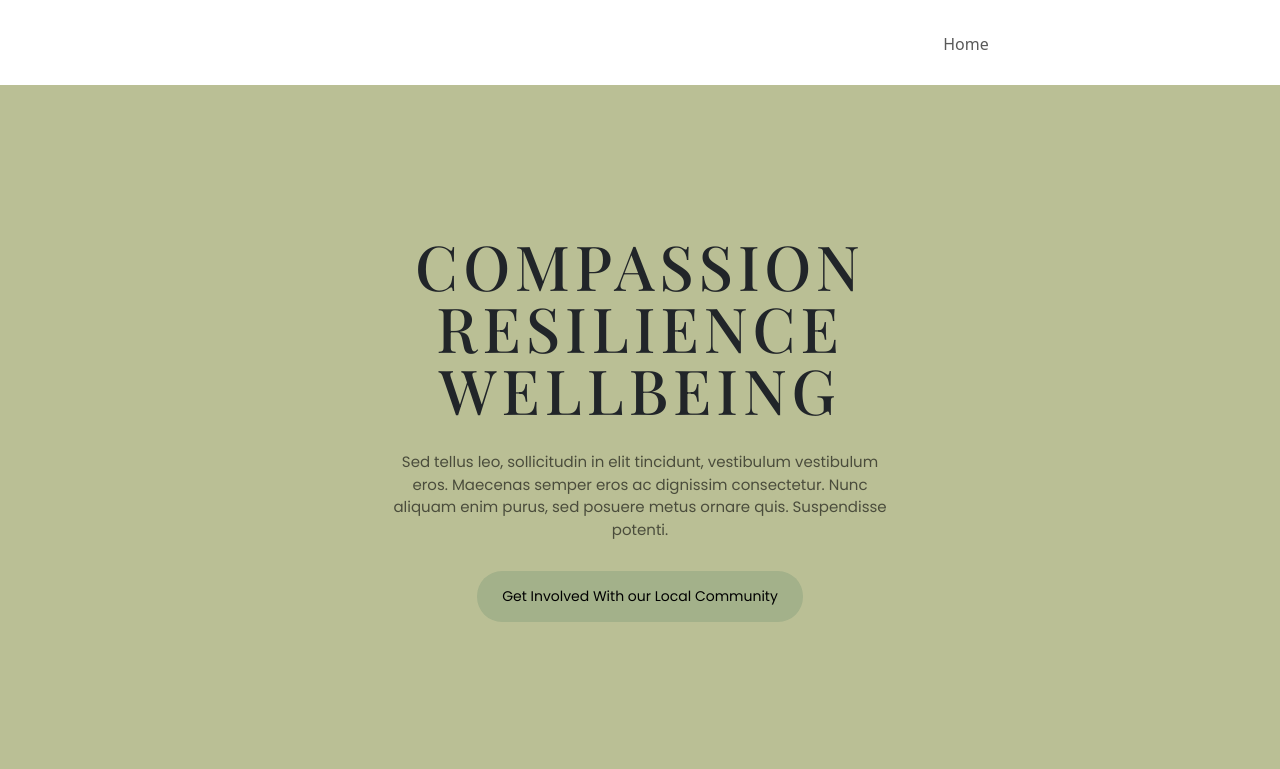
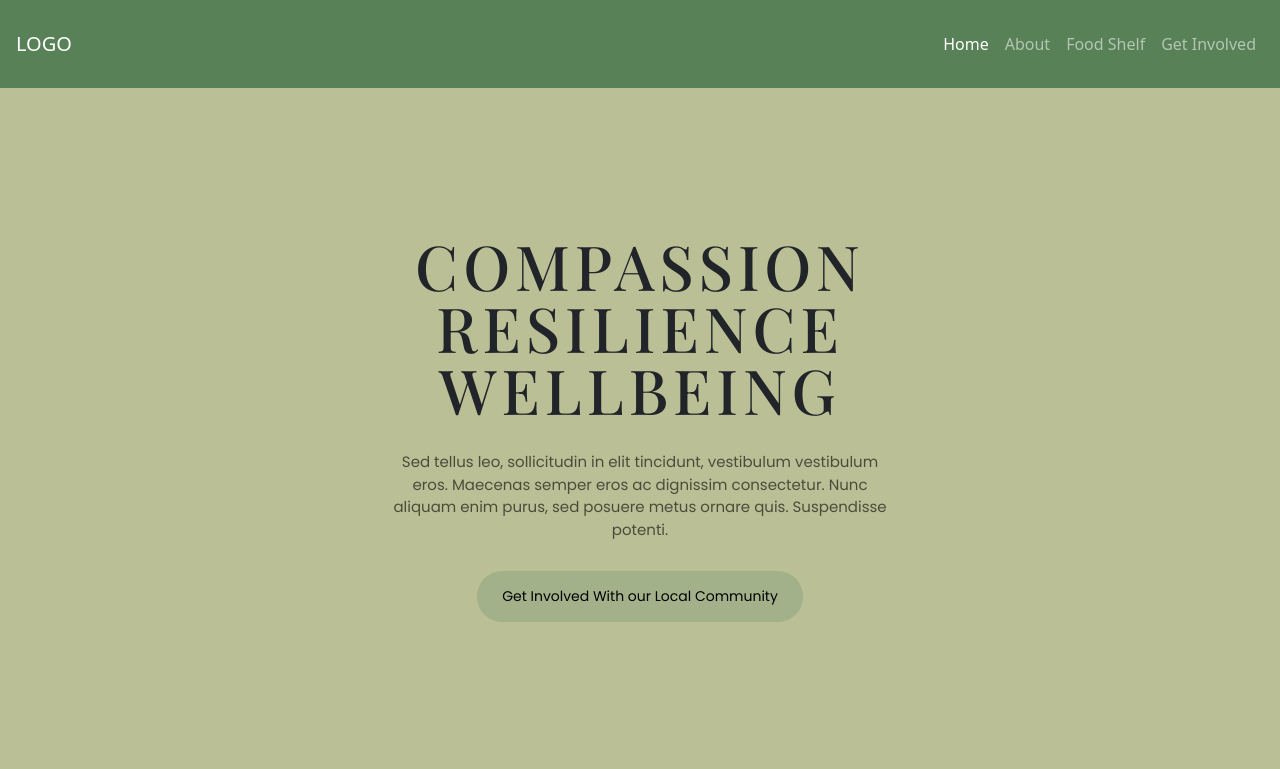
Before and after one commit to whaleism/ncaone, a plain HTML site: page index.html in a window 1280 px wide. Shown: the top 769 px of the page. Drawn offline with nearby package versions, Linux system fonts and the light colour scheme; grey boxes are pictures that could not be loaded; a web font is replaced by a local one.

Commit message:
Updated Navbar

```diff
--- a/index.html
+++ b/index.html
@@ -37,12 +37,10 @@
     <link rel="stylesheet" href="/src/style.css" />
   </head>
   <body>
-    <nav
-      class="navbar navbar-expand-lg py-4 bg-color fixed-top navbar-text-color"
-    >
+    <nav class="navbar navbar-expand-lg py-4 fixed-top navbar-dark">
       <div class="container-fluid">
         <a
-          class="navbar-brand px-3 px-lg-5 text-white"
+          class="navbar-brand px-3 px-lg-"
           href="/"
           alt="Logo placed here, but left blank intentionally"
         >
@@ -61,29 +59,25 @@
         </button>
         <div class="collapse navbar-collapse" id="navbarNav">
           <ul class="navbar-nav px-3 ms-auto">
-            <li class="nav-item active">
-              <a class="nav-link" aria-current="page" href="/" title="Homepage"
+            <li class="nav-item">
+              <a
+                class="nav-link active"
+                aria-current="page"
+                href="/"
+                title="Homepage"
                 >Home</a
               >
             </li>
             <li class="nav-item">
-              <a
-                class="nav-link text-white"
-                href="/about.html"
-                title="About Page"
+              <a class="nav-link" href="/about.html" title="About Page"
                 >About</a
               >
             </li>
             <li class="nav-item">
-              <a class="nav-link text-white" href="/" title="Food Shelf"
-                >Food Shelf</a
-              >
+              <a class="nav-link" href="/" title="Food Shelf">Food Shelf</a>
             </li>
             <li class="nav-item">
-              <a
-                class="nav-link text-white"
-                href="/contact.html"
-                title="Contact Page"
+              <a class="nav-link" href="/contact.html" title="Contact Page"
                 >Get Involved</a
               >
             </li>
--- a/src/style.css
+++ b/src/style.css
@@ -145,6 +145,10 @@ footer .h2 {
 
 .contact-style a:hover {
   color: rgba(0, 0, 0, 0.6);
+}
+
+.navbar {
+  background-color: var(--secondary-color) !important;
 }
 
 .container-fluid {
```
Also changed, not shown: about.html (+8 -14 lines), contact.html (+7 -11 lines).
